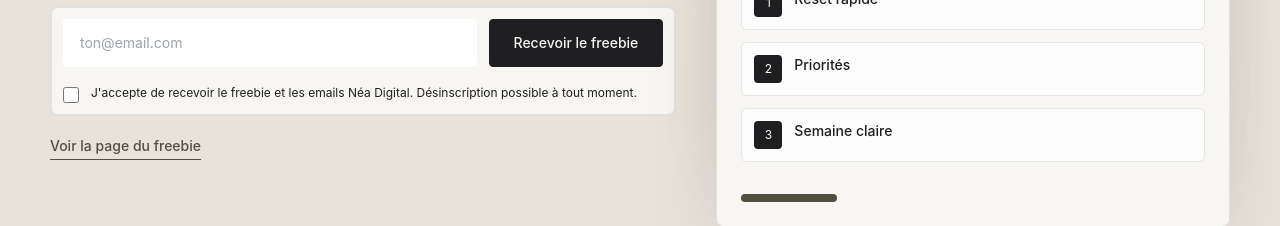
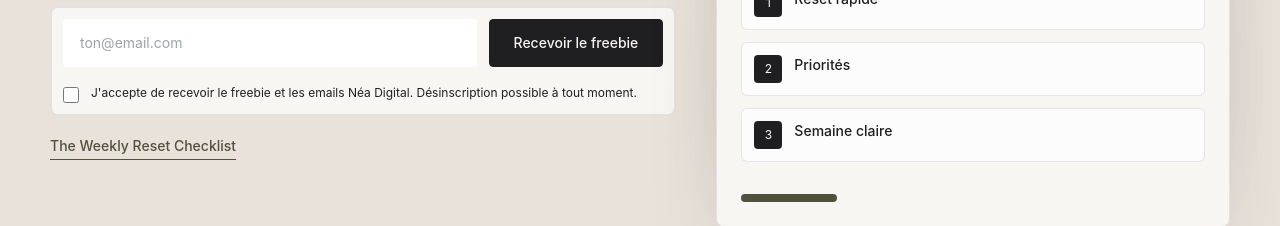
Before and after one commit to leadebar/nea-digital, a Next.js app: page / in a window 1280 px wide. Shown: the part 4560-4786 px from the top of the page. Built offline with nearby package versions, Linux system fonts and the light colour scheme.

Commit message:
modification

```diff
--- a/components/newsletter.tsx
+++ b/components/newsletter.tsx
@@ -20,7 +20,7 @@ export function Newsletter() {
             <LeadForm source="home-weekly-reset" compact />
           </div>
           <Link href="/weekly-reset" className="mt-5 inline-flex text-sm font-medium text-olive underline underline-offset-8">
-            Voir la page du freebie
+            The Weekly Reset Checklist
           </Link>
         </MotionDiv>
         <MotionDiv {...reveal}>
```
